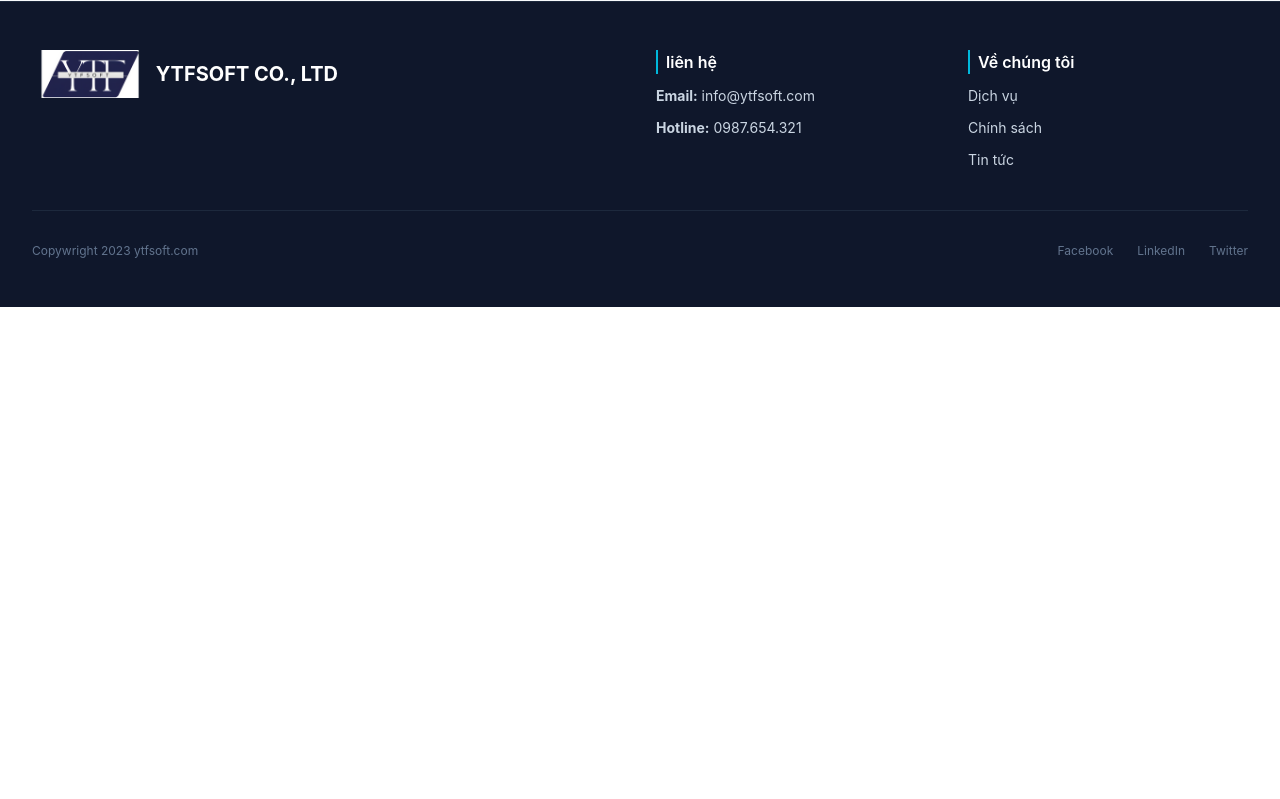
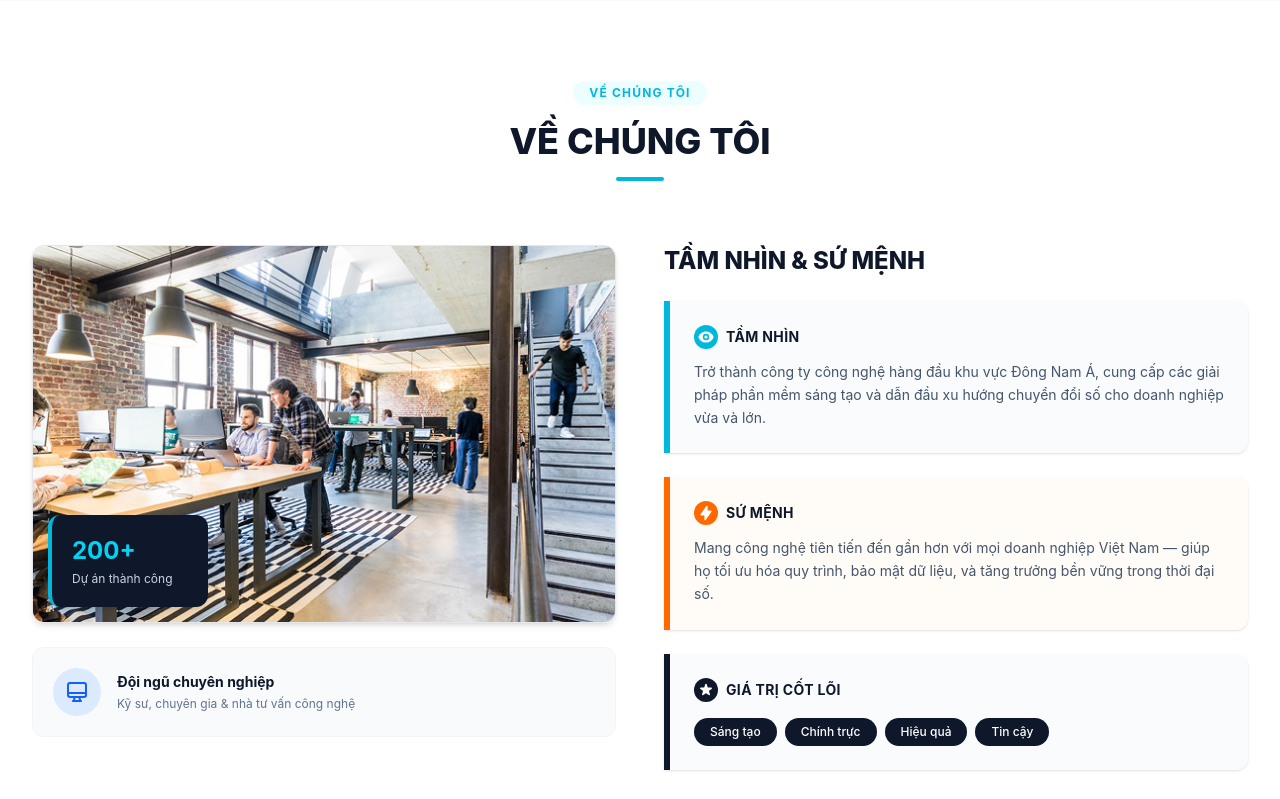
Before and after one commit to haosu0906/ytfsoft-landing-page, a React (Vite) app: page / in a window 1280 px wide. Shown: the part 881-1680 px from the top of the page. Before the commit the page ends 1188 px from the top, so only its background shows below. Built offline with nearby package versions, Linux system fonts and the light colour scheme.

Commit message:
tạo khối about

```diff
--- a/src/App.jsx
+++ b/src/App.jsx
@@ -1,5 +1,6 @@
 
 import './App.css'
+import AboutSection from './components/AboutSection'
 import Footer from './components/Footer'
 import Header from './components/Header'
 import HeroBanner from './components/Herobanner'
@@ -15,6 +16,7 @@ function App() {
           <main className='flex-grow bg-slate-50'>
 
              <HeroBanner/>
+             <AboutSection/>
           </main>
 
       <Footer/>
--- /dev/null
+++ b/src/components/AboutSection.jsx
@@ -0,0 +1,109 @@
+
+import officeImg from '../assets/office.png';
+
+const AboutSection = () => {
+  return (
+    <section className="py-20 bg-white">
+      <div className="max-w-7xl mx-auto px-4 sm:px-6 lg:px-8">
+
+
+        <div className="text-center mb-16">
+          <span className="inline-block px-4 py-1 bg-cyan-50 text-cyan-500 rounded-full text-xs font-bold tracking-widest uppercase mb-4">
+            Về chúng tôi
+          </span>
+          <h2 className="text-3xl md:text-4xl font-extrabold text-slate-900 uppercase">
+            Về chúng tôi
+          </h2>
+
+          <div className="w-12 h-1 bg-cyan-500 mx-auto mt-4 rounded-full"></div>
+        </div>
+
+
+        <div className="grid grid-cols-1 lg:grid-cols-2 gap-12 items-start">
+
+
+          <div className="w-full">
+
+            <div className="relative mb-6">
+              <img
+                src={officeImg}
+                alt="Văn phòng YTFSOFT"
+                className="w-full h-auto object-cover rounded-xl shadow-md border border-gray-200"
+              />
+
+              <div className="absolute bottom-4 left-4 bg-slate-900 text-white p-4 lg:p-5 rounded-xl shadow-lg border-l-4 border-cyan-500 w-40">
+                <p className="text-2xl font-bold text-cyan-400">200+</p>
+                <p className="text-xs text-slate-300 mt-1">Dự án thành công</p>
+              </div>
+            </div>
+
+
+            <div className="bg-slate-50 border border-slate-100 p-5 rounded-xl flex items-center gap-4">
+              <div className="w-12 h-12 bg-blue-100 text-blue-600 rounded-full flex items-center justify-center flex-shrink-0">
+                <svg className="w-6 h-6" fill="none" stroke="currentColor" viewBox="0 0 24 24"><path strokeLinecap="round" strokeLinejoin="round" strokeWidth="2" d="M9.75 17L9 20l-1 1h8l-1-1-.75-3M3 13h18M5 17h14a2 2 0 002-2V5a2 2 0 00-2-2H5a2 2 0 00-2 2v10a2 2 0 002 2z"/></svg>
+              </div>
+              <div>
+                <h4 className="font-bold text-slate-900 text-sm">Đội ngũ chuyên nghiệp</h4>
+                <p className="text-xs text-slate-500 mt-1">Kỹ sư, chuyên gia & nhà tư vấn công nghệ</p>
+              </div>
+            </div>
+          </div>
+
+
+          <div className="w-full space-y-6">
+            <h3 className="text-2xl font-extrabold text-slate-900 mb-6 uppercase">
+              Tầm nhìn & Sứ mệnh
+            </h3>
+
+
+            <div className="bg-slate-50/80 border-l-[6px] border-cyan-500 rounded-r-xl p-6 shadow-sm">
+              <div className="flex items-center gap-2 mb-3">
+                <div className="w-6 h-6 bg-cyan-500 rounded-full flex items-center justify-center text-white">
+                   <svg className="w-4 h-4" fill="currentColor" viewBox="0 0 20 20"><path d="M10 12a2 2 0 100-4 2 2 0 000 4z"/><path fillRule="evenodd" d="M.458 10C1.732 5.943 5.522 3 10 3s8.268 2.943 9.542 7c-1.274 4.057-5.064 7-9.542 7S1.732 14.057.458 10zM14 10a4 4 0 11-8 0 4 4 0 018 0z" clipRule="evenodd"/></svg>
+                </div>
+                <h4 className="font-bold text-slate-900 uppercase text-sm tracking-wide">Tầm nhìn</h4>
+              </div>
+              <p className="text-sm text-slate-600 leading-relaxed">
+                Trở thành công ty công nghệ hàng đầu khu vực Đông Nam Á, cung cấp các giải pháp phần mềm sáng tạo và dẫn đầu xu hướng chuyển đổi số cho doanh nghiệp vừa và lớn.
+              </p>
+            </div>
+
+
+            <div className="bg-orange-50/50 border-l-[6px] border-orange-500 rounded-r-xl p-6 shadow-sm">
+              <div className="flex items-center gap-2 mb-3">
+                <div className="w-6 h-6 bg-orange-500 rounded-full flex items-center justify-center text-white">
+                   <svg className="w-4 h-4" fill="currentColor" viewBox="0 0 20 20"><path fillRule="evenodd" d="M11.3 1.046A1 1 0 0112 2v5h4a1 1 0 01.82 1.573l-7 10A1 1 0 018 18v-5H4a1 1 0 01-.82-1.573l7-10a1 1 0 011.12-.381z" clipRule="evenodd"/></svg>
+                </div>
+                <h4 className="font-bold text-slate-900 uppercase text-sm tracking-wide">Sứ mệnh</h4>
+              </div>
+              <p className="text-sm text-slate-600 leading-relaxed">
+                Mang công nghệ tiên tiến đến gần hơn với mọi doanh nghiệp Việt Nam — giúp họ tối ưu hóa quy trình, bảo mật dữ liệu, và tăng trưởng bền vững trong thời đại số.
+              </p>
+            </div>
+
+
+            <div className="bg-slate-50/80 border-l-[6px] border-slate-900 rounded-r-xl p-6 shadow-sm">
+              <div className="flex items-center gap-2 mb-4">
+                <div className="w-6 h-6 bg-slate-900 rounded-full flex items-center justify-center text-white">
+                   <svg className="w-4 h-4" fill="currentColor" viewBox="0 0 20 20"><path d="M9.049 2.927c.3-.921 1.603-.921 1.902 0l1.07 3.292a1 1 0 00.95.69h3.462c.969 0 1.371 1.24.588 1.81l-2.8 2.034a1 1 0 00-.364 1.118l1.07 3.292c.3.921-.755 1.688-1.54 1.118l-2.8-2.034a1 1 0 00-1.175 0l-2.8 2.034c-.784.57-1.838-.197-1.539-1.118l1.07-3.292a1 1 0 00-.364-1.118L2.98 8.72c-.783-.57-.38-1.81.588-1.81h3.461a1 1 0 00.951-.69l1.07-3.292z"/></svg>
+                </div>
+                <h4 className="font-bold text-slate-900 uppercase text-sm tracking-wide">Giá trị cốt lõi</h4>
+              </div>
+
+              <div className="flex flex-wrap gap-2">
+                <span className="bg-slate-900 text-white text-xs px-4 py-1.5 rounded-full font-medium">Sáng tạo</span>
+                <span className="bg-slate-900 text-white text-xs px-4 py-1.5 rounded-full font-medium">Chính trực</span>
+                <span className="bg-slate-900 text-white text-xs px-4 py-1.5 rounded-full font-medium">Hiệu quả</span>
+                <span className="bg-slate-900 text-white text-xs px-4 py-1.5 rounded-full font-medium">Tin cậy</span>
+              </div>
+            </div>
+
+          </div>
+        </div>
+
+      </div>
+    </section>
+  );
+};
+
+export default AboutSection;
--- a/src/components/Footer.jsx
+++ b/src/components/Footer.jsx
@@ -2,15 +2,15 @@ import logoImg from '../assets/logo.png';
 
 const Footer = () =>{
     return (
-        <footer className="bg-slate-900 text-slate-300 py-12 mt-auto border-t border-slate-800">
+        <footer className="bg-white text-slate-900 py-12 mt-auto border-t border-slate-800">
             <div className="max-w-7xl mx-auto px-4 sm:px-6 lg:px-8">
                 <div className="grid grid-cols-1 md:grid-cols-4 gap-8 mb-10 text-sm">
                   <div className="col-span-1 md:col-span-2 space-y-3">
                      <div className="flex items-center gap-2 mb-3">
                          <div className="flex-shrinl-0 flex items-center cursor-pointer">
-                              <img src={logoImg} alt="logo" className="h-12 w-auto" />
+                              <img src={logoImg} alt="logo" className="h-20 w-auto" />
                           </div>
-                        <span className="text-xl font-bold text-white">YTFSOFT CO., LTD</span>
+
                      </div>
 
                   </div>
```
Also changed, not shown: src/assets/office.png (added).
